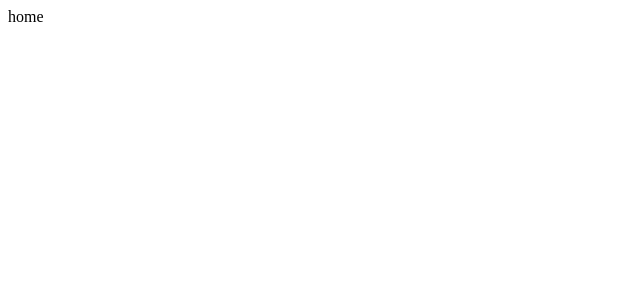
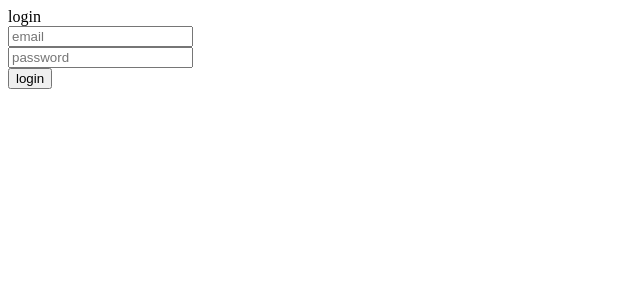
Before and after one commit to BishoyBishai/react-boilerplate, a React (Create React App) app: page / in a window 1280 px wide. Shown: the top 300 px of the page, without its empty margins (0-640 px from the left). Built offline with nearby package versions, Linux system fonts and the light colour scheme.

Commit message:
basic form

```diff
--- a/package.json
+++ b/package.json
@@ -3,6 +3,7 @@
   "version": "0.1.0",
   "private": true,
   "dependencies": {
+    "@hookform/resolvers": "^2.8.8",
     "@testing-library/jest-dom": "^5.16.4",
     "@testing-library/react": "^13.1.1",
     "@testing-library/user-event": "^13.5.0",
@@ -10,8 +11,10 @@
     "@types/node": "^16.11.27",
     "@types/react": "^18.0.5",
     "@types/react-dom": "^18.0.1",
+    "joi": "^17.6.0",
     "react": "^18.0.0",
     "react-dom": "^18.0.0",
+    "react-hook-form": "^7.29.0",
     "react-router-dom": "^6.3.0",
     "react-scripts": "5.0.1",
     "typescript": "^4.6.3",
--- /dev/null
+++ b/src/interfaces/i-home.ts
@@ -0,0 +1,4 @@
+export interface ILogin {
+    email: string;
+    password: string;
+}
--- a/src/routes/Home/home.tsx
+++ b/src/routes/Home/home.tsx
@@ -1,5 +1,35 @@
 import React from 'react';
+import { useForm } from 'react-hook-form';
+import { joiResolver } from '@hookform/resolvers/joi';
+import { loginSchema } from '../../validations';
+import { ILogin } from '../../interfaces/i-home';
 
 export default function HomePage() {
-    return <div>home</div>;
+    const {
+        register,
+        handleSubmit,
+        formState: { errors }
+    } = useForm<ILogin>({
+        resolver: joiResolver(loginSchema),
+        mode: 'onBlur'
+    });
+
+    const onSubmit = handleSubmit((data) => {
+        alert(JSON.stringify(data));
+    });
+
+    return (
+        <div>
+            login
+            <form onSubmit={onSubmit}>
+                <input {...register('email')} name="email" type="email" placeholder="email"></input>
+                {errors.email && <span>{errors.email.message}</span>}
+                <br />
+                <input {...register('password')} name="password" type="password" placeholder="password"></input>
+                {errors.password && <span>{errors.password.message}</span>}
+                <br />
+                <button type="submit">login</button>
+            </form>
+        </div>
+    );
 }
--- /dev/null
+++ b/src/validations/index.ts
@@ -0,0 +1,3 @@
+import { loginSchema } from './schemas/login';
+
+export { loginSchema };
--- /dev/null
+++ b/src/validations/schemas/login.ts
@@ -0,0 +1,6 @@
+import Joi from 'joi';
+
+export const loginSchema = Joi.object({
+    email: Joi.string().email({ tlds: { allow: false } }),
+    password: Joi.string().required()
+});
```
Also changed, not shown: 1 other file (tests, documents, lock files or other folders).
